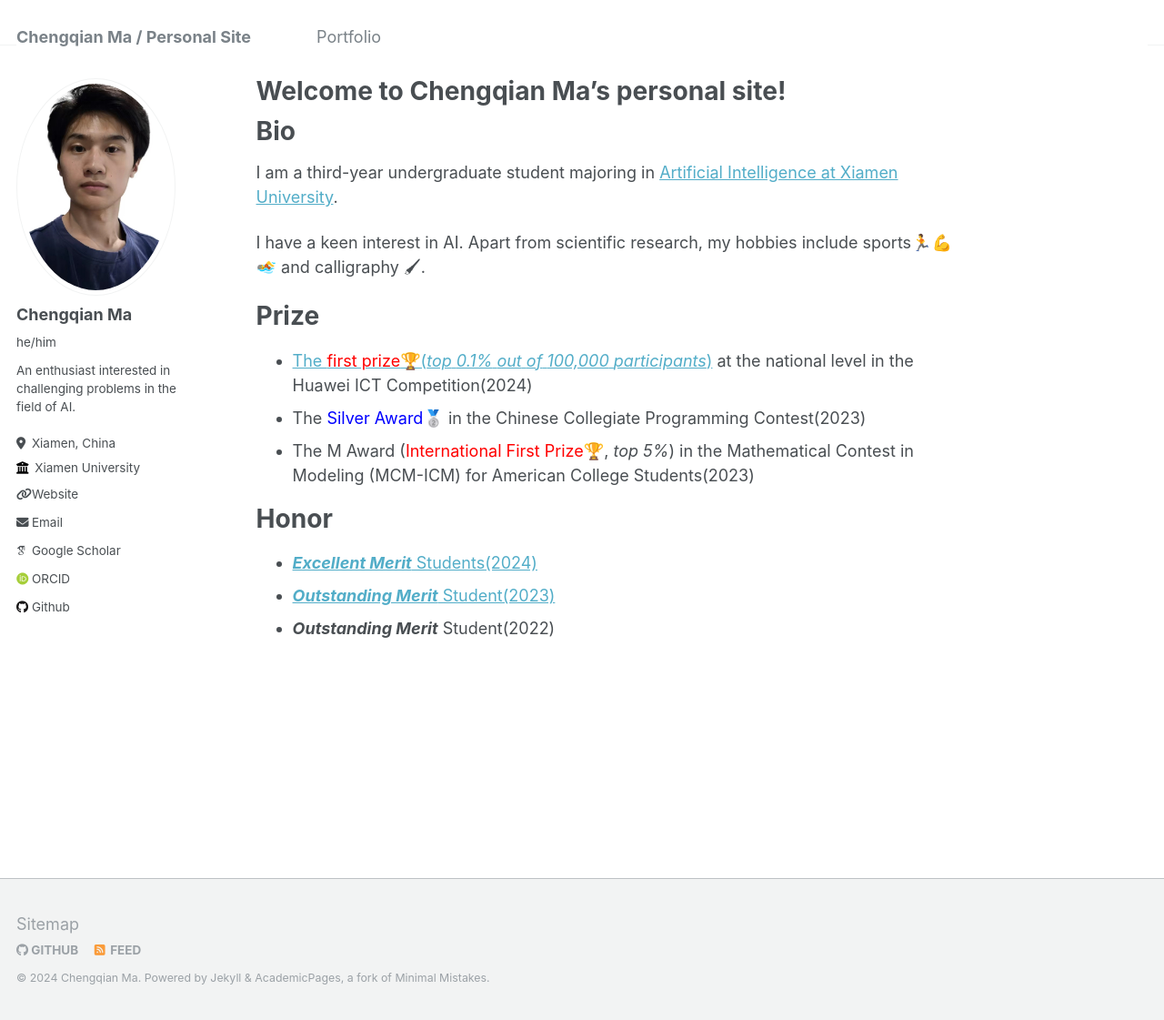
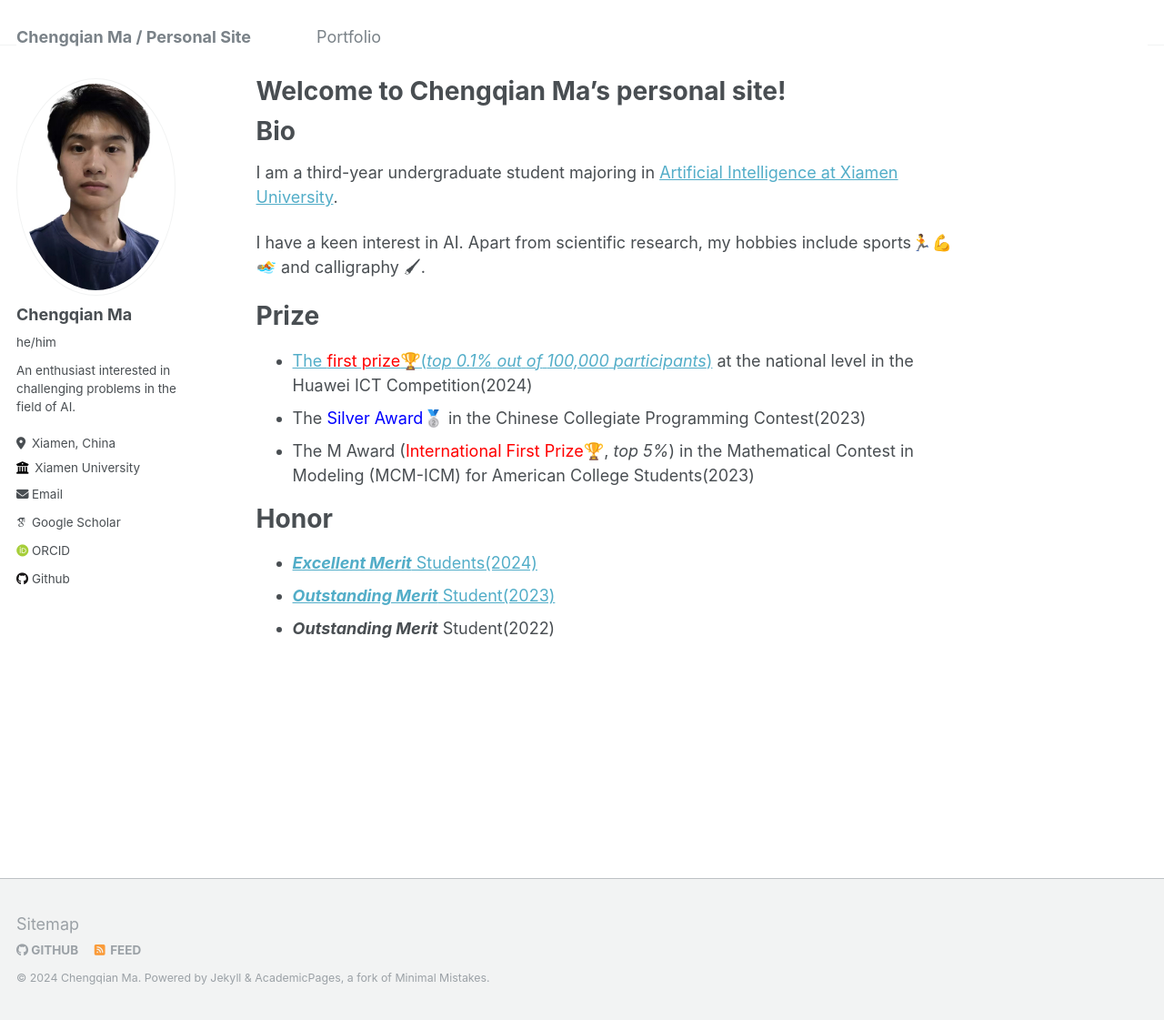
Before and after one commit to step-out/step-out.github.io, a Jekyll site: the page built from _pages/about.md, in a window 1280 px wide and 1121 px high. Shown: the whole window at 91% size. Built offline with Jekyll 4.4.1, drawn with Linux system fonts in a browser that asks for light colours; some web fonts are replaced.

```diff
--- a/_config.yml
+++ b/_config.yml
@@ -28,7 +28,7 @@ author:
   location         : "Xiamen, China"
   employer         : "Xiamen University"
   uri              : #
-  uri              : "https://www.cnblogs.com/-ark"
+  # uri              : "https://www.cnblogs.com/-ark"
   email            : "machengqian@stu.xmu.edu.cn"
 
   # Academic websites
```
